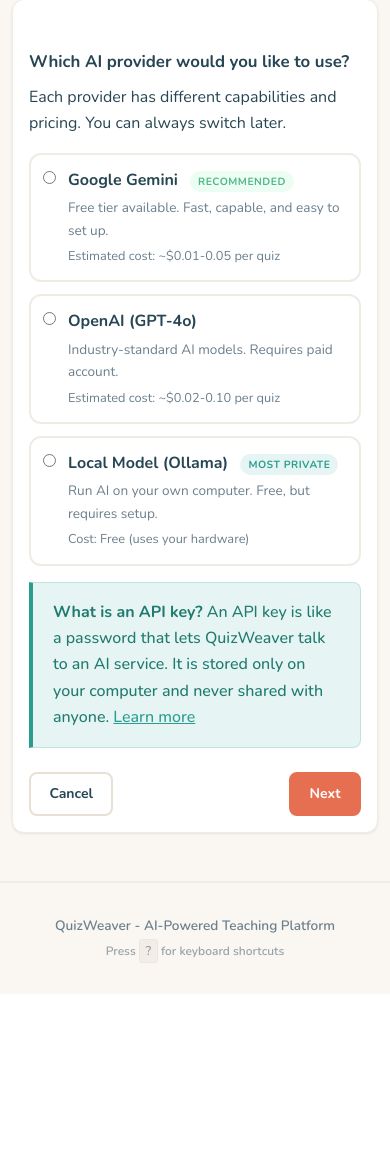
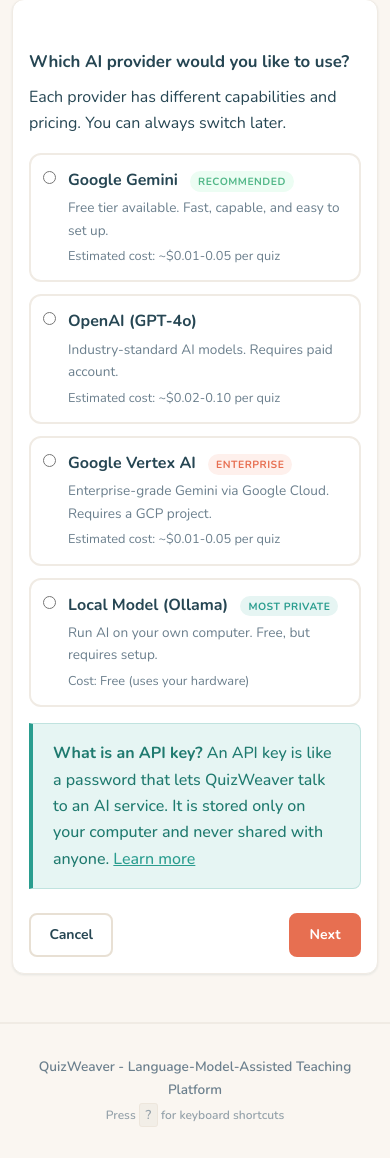
Before and after one commit to Robyn-Collie/QuizWeaver, a Flask app: page /settings/wizard in a window 390 px wide. Shown: the part 318-1476 px from the top of the page. Before the commit the page ends 1312 px from the top, so only its background shows below. Run offline with Flask 3, Linux system fonts and the light colour scheme; the visitor is signed in with stand-in values (Sample User, id 1).

Commit message:
fix: Add Vertex AI settings UI, wizard link, lesson class clarity, mobile nav backdrop
- Add Vertex AI project ID and region fields to settings page and save handler
- Add Vertex AI as 4th option in provider setup wizard with instructions
- Add Vertex fields to test-connection endpoint
- Add "Use the setup wizard" link on settings page
- Clarify lesson log class association with explicit text
- Add semi-transparent backdrop overlay for mobile hamburger menu
- Fix footer tagline to "Language-Model-Assisted Teaching Platform"

Co-Authored-By: Claude Opus 4.6 <noreply@anthropic.com>

```diff
--- a/src/web/routes.py
+++ b/src/web/routes.py
@@ -1086,6 +1086,8 @@ def register_routes(app):
             model_name = request.form.get("model_name", "").strip()
             api_key = request.form.get("api_key", "").strip()
             base_url = request.form.get("base_url", "").strip()
+            vertex_project_id = request.form.get("vertex_project_id", "").strip()
+            vertex_location = request.form.get("vertex_location", "").strip()
 
             # Update config in-memory
             if "llm" not in config:
@@ -1101,6 +1103,10 @@ def register_routes(app):
             elif provider not in ("openai-compatible",):
                 # Clear base_url if not needed
                 config["llm"].pop("base_url", None)
+            if vertex_project_id:
+                config["llm"]["vertex_project_id"] = vertex_project_id
+            if vertex_location:
+                config["llm"]["vertex_location"] = vertex_location
 
             # Persist to config.yaml
             save_config(config)
@@ -1143,6 +1149,8 @@ def register_routes(app):
         model_name = data.get("model_name", "").strip()
         api_key = data.get("api_key", "").strip()
         base_url = data.get("base_url", "").strip()
+        vertex_project_id = data.get("vertex_project_id", "").strip()
+        vertex_location = data.get("vertex_location", "").strip()
 
         # Mock provider: instant success
         if provider_name == "mock":
@@ -1165,6 +1173,10 @@ def register_routes(app):
             temp_config["llm"]["api_key"] = api_key
         if base_url:
             temp_config["llm"]["base_url"] = base_url
+        if vertex_project_id:
+            temp_config["llm"]["vertex_project_id"] = vertex_project_id
+        if vertex_location:
+            temp_config["llm"]["vertex_location"] = vertex_location
 
         # Temporarily set env var for providers that need it
         old_env = {}
--- a/static/css/style.css
+++ b/static/css/style.css
@@ -2800,11 +2800,18 @@ small.text-muted {
     margin: 0.25rem 0 0;
 }
 
+/* ===== Nav Backdrop ===== */
+.nav-backdrop {
+    display: none;
+}
+
 /* ===== Responsive ===== */
 @media (max-width: 768px) {
     .navbar {
         padding: 0 1rem;
         flex-wrap: wrap;
+        position: relative;
+        z-index: 1001;
     }
 
     .nav-toggle {
@@ -2817,11 +2824,21 @@ small.text-muted {
         flex-direction: column;
         gap: 0;
         margin-left: 0;
-        padding: 0.5rem 0;
+        padding: 0.5rem 1rem;
+        background: var(--surface);
+        border-top: 1px solid var(--border);
     }
 
     .nav-links.open {
         display: flex;
+    }
+
+    .nav-backdrop.open {
+        display: block;
+        position: fixed;
+        inset: 0;
+        background: rgba(0, 0, 0, 0.4);
+        z-index: 1000;
     }
 
     .nav-links li a {
--- a/templates/base.html
+++ b/templates/base.html
@@ -36,7 +36,7 @@
         <div class="nav-brand">
             <a href="/dashboard">QuizWeaver</a>
         </div>
-        <button class="nav-toggle" aria-label="Toggle navigation" onclick="document.querySelector('.nav-links').classList.toggle('open')">
+        <button class="nav-toggle" aria-label="Toggle navigation" onclick="toggleMobileNav()">
             <span class="hamburger"></span>
         </button>
         <ul class="nav-links" role="menubar">
@@ -76,6 +76,7 @@
             <svg class="theme-icon-moon" width="18" height="18" viewBox="0 0 24 24" fill="none" stroke="currentColor" stroke-width="2" stroke-linecap="round" stroke-linejoin="round"><path d="M21 12.79A9 9 0 1 1 11.21 3 7 7 0 0 0 21 12.79z"/></svg>
         </button>
     </nav>
+    <div class="nav-backdrop" id="navBackdrop" onclick="toggleMobileNav()"></div>
 
     <main class="container" id="main-content" role="main" aria-label="Page content">
         {% block content %}{% endblock %}
@@ -84,11 +85,19 @@
     <div class="toast-container" id="toastContainer"></div>
 
     <footer class="footer" role="contentinfo" aria-label="Site footer">
-        <p>QuizWeaver - AI-Powered Teaching Platform</p>
+        <p>QuizWeaver - Language-Model-Assisted Teaching Platform</p>
         <p class="shortcuts-hint" id="shortcutsHint">Press <kbd>?</kbd> for keyboard shortcuts</p>
     </footer>
 
     <script>
+    // --- Mobile Nav Toggle ---
+    function toggleMobileNav() {
+        var navLinks = document.querySelector('.nav-links');
+        var backdrop = document.getElementById('navBackdrop');
+        var isOpen = navLinks.classList.toggle('open');
+        backdrop.classList.toggle('open', isOpen);
+    }
+
     // --- Theme Toggle ---
     function toggleTheme() {
         var current = document.documentElement.getAttribute('data-theme');
--- a/templates/provider_wizard.html
+++ b/templates/provider_wizard.html
@@ -53,6 +53,15 @@
                     <small>Estimated cost: ~$0.02-0.10 per quiz</small>
                 </div>
             </label>
+            <label class="wizard-provider-card" data-provider="vertex">
+                <input type="radio" name="wizard_provider" value="vertex">
+                <div class="wizard-card-body">
+                    <strong>Google Vertex AI</strong>
+                    <span class="wizard-badge" style="background: var(--primary-light); color: var(--primary);">Enterprise</span>
+                    <p>Enterprise-grade Gemini via Google Cloud. Requires a GCP project.</p>
+                    <small>Estimated cost: ~$0.01-0.05 per quiz</small>
+                </div>
+            </label>
             <label class="wizard-provider-card" data-provider="openai-compatible">
                 <input type="radio" name="wizard_provider" value="openai-compatible">
                 <div class="wizard-card-body">
@@ -100,6 +109,19 @@
             </div>
         </div>
 
+        <div id="instructions-vertex" class="wizard-instructions" style="display:none">
+            <h2>Set Up Google Vertex AI</h2>
+            <ol class="help-steps">
+                <li>Go to <a href="https://console.cloud.google.com" target="_blank" rel="noopener">Google Cloud Console</a> and sign in.</li>
+                <li>Create or select a project (note the Project ID, e.g., <code>quizweaver-8402</code>).</li>
+                <li>Enable the <strong>Vertex AI API</strong> in your project.</li>
+                <li>Set up authentication: run <code>gcloud auth application-default login</code> on your machine.</li>
+            </ol>
+            <div class="info-box" style="margin-top: 1rem;">
+                <strong>When to use Vertex AI:</strong> Vertex AI is best for enterprise/school-district deployments where you need Google Cloud billing, IAM controls, and data residency. For personal use, regular Gemini is simpler and just as capable.
+            </div>
+        </div>
+
         <div id="instructions-openai-compatible" class="wizard-instructions" style="display:none">
             <h2>Set Up a Local Model with Ollama</h2>
             <ol class="help-steps">
@@ -114,7 +136,7 @@
 
         <div class="wizard-nav">
             <button class="btn btn-secondary" onclick="wizardBack(1)">Back</button>
-            <button class="btn btn-primary" onclick="wizardNext(3)">I have my key</button>
+            <button class="btn btn-primary" id="wizard-next-2" onclick="wizardNext(3)">I have my key</button>
         </div>
     </div>
 
@@ -131,6 +153,14 @@
             <div class="form-group" id="wizard-field-baseurl" style="display:none">
                 <label for="wizard_base_url">Base URL</label>
                 <input type="url" id="wizard_base_url" value="http://localhost:11434/v1" placeholder="http://localhost:11434/v1">
+            </div>
+            <div class="form-group" id="wizard-field-project-id" style="display:none">
+                <label for="wizard_project_id">Google Cloud Project ID</label>
+                <input type="text" id="wizard_project_id" placeholder="e.g., quizweaver-8402" autocomplete="off">
+            </div>
+            <div class="form-group" id="wizard-field-location" style="display:none">
+                <label for="wizard_location">Region</label>
+                <input type="text" id="wizard_location" value="us-central1" placeholder="e.g., us-central1" autocomplete="off">
             </div>
             <div class="form-group" id="wizard-field-model" style="display:none">
                 <label for="wizard_model">Model Name (optional)</label>
@@ -223,20 +253,28 @@
             var instructionId = 'instructions-' + selectedProvider;
             var el = document.getElementById(instructionId);
             if (el) el.style.display = 'block';
+            // Update button text based on provider
+            var nextBtn = document.getElementById('wizard-next-2');
+            if (nextBtn) {
+                nextBtn.textContent = (selectedProvider === 'vertex') ? "I'm ready" : "I have my key";
+            }
         }
 
         // Step 3: show/hide fields based on provider
         if (step === 3) {
-            var showApiKey = selectedProvider !== 'openai-compatible' || true;
-            var showBaseUrl = selectedProvider === 'openai-compatible';
-            var showModel = selectedProvider === 'openai-compatible';
+            var isVertex = selectedProvider === 'vertex';
+            var isOllama = selectedProvider === 'openai-compatible';
 
             document.getElementById('wizard-field-apikey').style.display =
-                (selectedProvider === 'openai-compatible') ? 'none' : 'block';
+                (isOllama || isVertex) ? 'none' : 'block';
             document.getElementById('wizard-field-baseurl').style.display =
-                showBaseUrl ? 'block' : 'none';
+                isOllama ? 'block' : 'none';
+            document.getElementById('wizard-field-project-id').style.display =
+                isVertex ? 'block' : 'none';
+            document.getElementById('wizard-field-location').style.display =
+                isVertex ? 'block' : 'none';
             document.getElementById('wizard-field-model').style.display =
-                showModel ? 'block' : 'none';
+                (isOllama || isVertex) ? 'block' : 'none';
 
             // Reset test state
             document.getElementById('wizard-test-result').textContent = '';
@@ -259,6 +297,8 @@
             api_key: document.getElementById('wizard_api_key').value,
             base_url: document.getElementById('wizard_base_url').value,
             model_name: document.getElementById('wizard_model').value,
+            vertex_project_id: document.getElementById('wizard_project_id').value,
+            vertex_location: document.getElementById('wizard_location').value,
         };
 
         fetch('/api/settings/test-provider', {
@@ -299,6 +339,8 @@
         formData.append('api_key', document.getElementById('wizard_api_key').value);
         formData.append('base_url', document.getElementById('wizard_base_url').value);
         formData.append('model_name', document.getElementById('wizard_model').value);
+        formData.append('vertex_project_id', document.getElementById('wizard_project_id').value);
+        formData.append('vertex_location', document.getElementById('wizard_location').value);
 
         fetch('/settings', {
             method: 'POST',
```
Also changed, not shown: templates/lessons/new.html (+6 -1 lines), templates/settings.html (+26 -2 lines).
